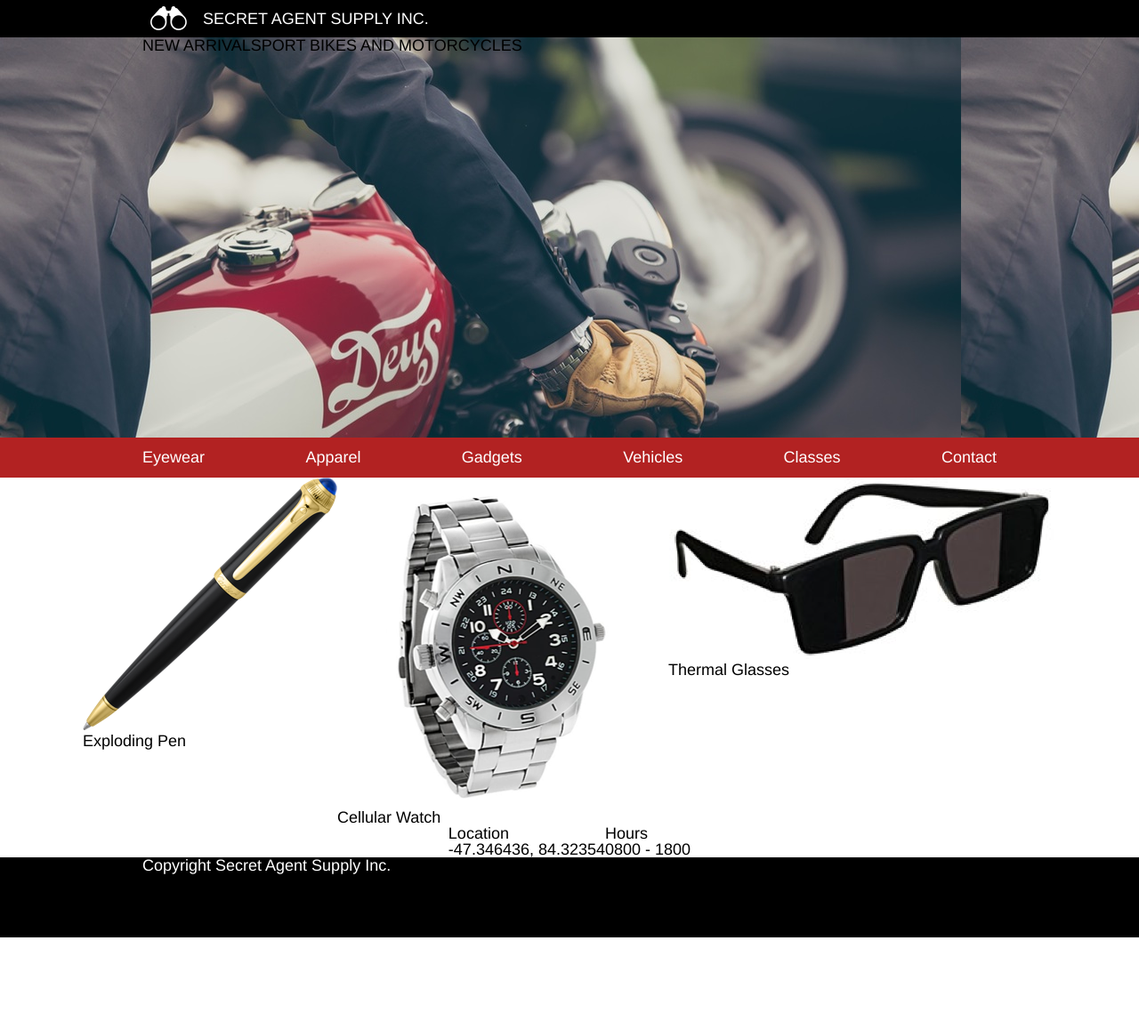
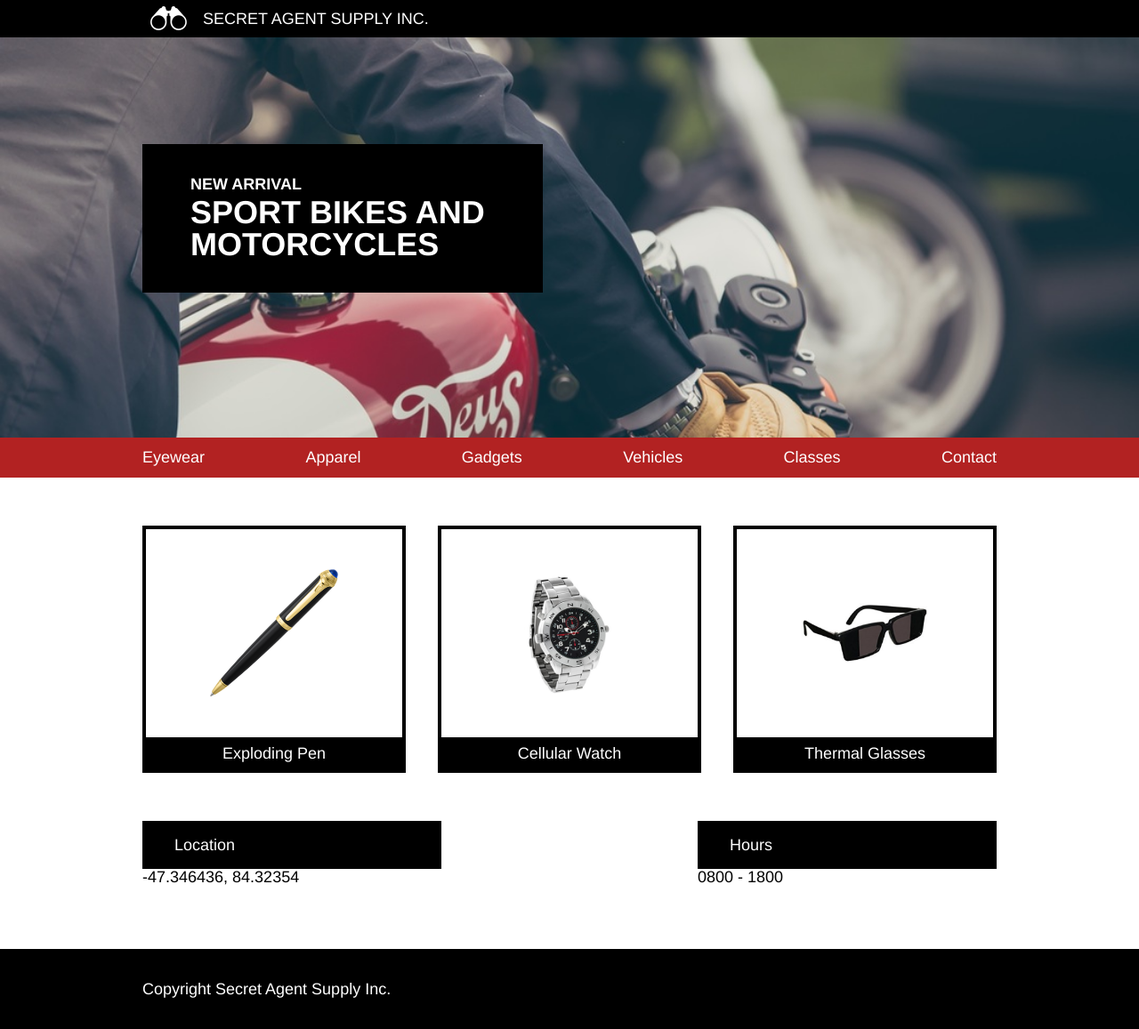
Before and after one commit to Nitrambackwards/SecretAgentSupply, a plain HTML site: page index.html in a window 1280 px wide. Shown: the whole page at 89% size. Before the commit the page ends 1054 px from the top, so only its background shows below. Drawn offline with Linux system fonts and the light colour scheme.

Commit message:
Finish destop styling.

```diff
--- a/index.html
+++ b/index.html
@@ -16,8 +16,10 @@
     </header>
     <div class="call-to-action section">
       <div class="container">
-        <p>NEW ARRIVAL</p>
-        <p>SPORT BIKES AND MOTORCYCLES</p>
+        <div class="newItem">
+          <h4>NEW ARRIVAL</h4>
+          <h3>SPORT BIKES AND MOTORCYCLES</h3>
+        </div>
       </div>
     </div>
     <nav class="section">
@@ -28,23 +30,32 @@
         <span>Vehicles</span>
         <span>Classes</span>
         <span>Contact</span>
+      </div>
     </nav>
+    <div class="products section">
+      <div class="container">
+        <div class="product">
+          <div class="image">
+            <img src="./resources/images/pen.png" alt="Pen">
           </div>
-    <div class="products section">
-      <div class="product">
-        <img src="./resources/images/pen.png" alt="Pen">
           <p>Exploding Pen</p>
         </div>
         <div class="product">
+          <div class="image">
             <img src="./resources/images/watch.png" alt="Watch">
+          </div>
           <p>Cellular Watch</p>
         </div>
         <div class="product">
+          <div class="image">
             <img src="./resources/images/glasses.png" alt="Glasses">
+          </div>
           <p>Thermal Glasses</p>
         </div>
       </div>
+    </div>
     <div class="details section">
+      <div class="container">
         <div class="location">
           <div class="name">
             <p>Location</p>
@@ -58,6 +69,7 @@
           <p>0800 - 1800</p>
         </div>
       </div>
+    </div>
     <footer class="section">
       <div class="container">
         <p>Copyright Secret Agent Supply Inc.</p>
--- a/resources/css/style.css
+++ b/resources/css/style.css
@@ -19,6 +19,7 @@ body {
   display: flex;
 }
 
+/* Header section rules */
 header {
   background-color: black;
   color: white;
@@ -36,11 +37,35 @@ header p {
   margin: 0.66rem 0;
 }
 
+/* Call to Action section rules */
 .call-to-action {
   height: 25rem;
   background-image: url(../images/moto.jpeg);
+  background-size: cover;
+}
+.newItem {
+  width: 25rem;
+  position: absolute;
+  top: 9rem;
+  text-align: left;
+  background-color: black;
+  color: white;
+}
+.newItem h4 {
+  font-size: 1rem;
+  font-weight: bold;
+  padding-top: 2rem;
+  padding-left: 3rem;
+}
+.newItem h3 {
+  font-size: 2rem;
+  font-weight: bold;
+  padding-top: 0.25rem;
+  padding-bottom: 2rem;
+  padding-left: 3rem;
 }
 
+/* Nav section rules */
 nav {
   background-color: firebrick;
   color: white;
@@ -52,8 +77,60 @@ nav span {
   margin: 0.75rem 0;
 }
 
+/* Product section rules */
+.products .container {
+  justify-content: space-between;
+  padding-top: 3rem;
+  padding-bottom: 3rem;
+}
+.product {
+  border: 4px solid black;
+  width: 30%;
+  display: flex;
+  flex-direction: column;
+  align-items: center;
+  justify-content: center;
+}
+.product .image {
+  height: 9rem;
+  padding: 2rem 0;
+  display: flex;
+  align-items: center;
+}
+.product img {
+  max-width: 8rem;
+}
+.product p {
+  padding: 0.5rem 0;
+  width: 100%;
+  background-color: black;
+  color: white;
+  text-align: center;
+}
+
+/* Details section rules */
+.details .container {
+  justify-content: space-between;
+  padding-bottom: 4rem;
+}
+.location {
+  width: 35%;
+}
+.hours {
+  width: 35%;
+}
+.name {
+  background-color: black;
+  color: white;
+  padding: 1rem 2rem;
+}
+
+/* Footer section rules */
 footer {
   background-color: black;
   color: white;
   height: 5rem;
 }
+footer .container {
+  align-items: center;
+}
```
Lines whose indentation alone changed are shown as unchanged.
